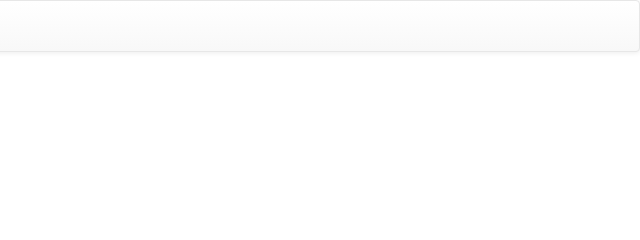
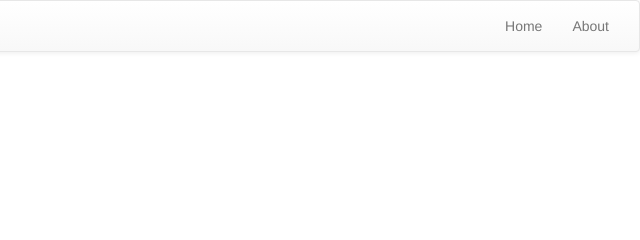
Before and after one commit to yarillys/web-server-2016, a website: page public/index.html in a window 1280 px wide. Shown: the top 240 px of the page, 640-1280 px from the left. Drawn offline with Linux system fonts and the light colour scheme.

Commit message:
Expand navbar example

```diff
--- a/public/index.html
+++ b/public/index.html
@@ -18,6 +18,12 @@
           <img alt="Brand" src="assets/images/logo.png">
         </a>
       </div>
+      <div class="collapse navbar-collapse" id="bs-example-navbar-collapse-1">
+        <ul class="nav navbar-nav navbar-right">
+          <li><a href="#" id="home">Home</a></li>
+          <li><a href="#" id="about">About</a></li>
+        </ul>
+      </div><!-- /.navbar-collapse -->
     </div>
   </nav>
   <div class="container">
```
